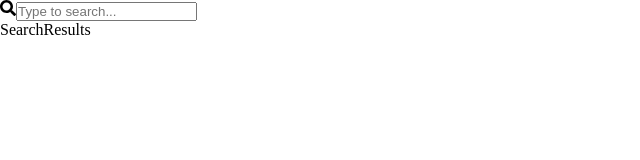
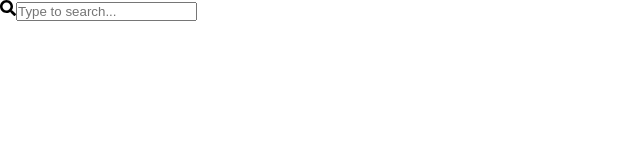
Before and after one commit to Lu-Smith/searchbar_react_vite, a React (Vite) app in the folder react-search-bar/: page / in a window 1280 px wide. Shown: the top 160 px of the page, without its empty margins (0-640 px from the left). Built offline with nearby package versions, Linux system fonts and the light colour scheme.

Commit message:
Updated SearchResults.tsx

```diff
--- a/react-search-bar/src/components/SearchResults.tsx
+++ b/react-search-bar/src/components/SearchResults.tsx
@@ -1,8 +1,16 @@
-import React from 'react'
+import React from 'react';
 
-const SearchResults = () => {
+interface ResultsProps {
+    results: { name: string }[];
+}
+
+const SearchResults = ({results}: ResultsProps) => {
   return (
-    <div>SearchResults</div>
+    <div className='resultsList'>
+        {results.map((result, id: number )=> {
+            return <div key={id}>{result.name}</div>
+        })}
+    </div>
   )
 }
 
```
